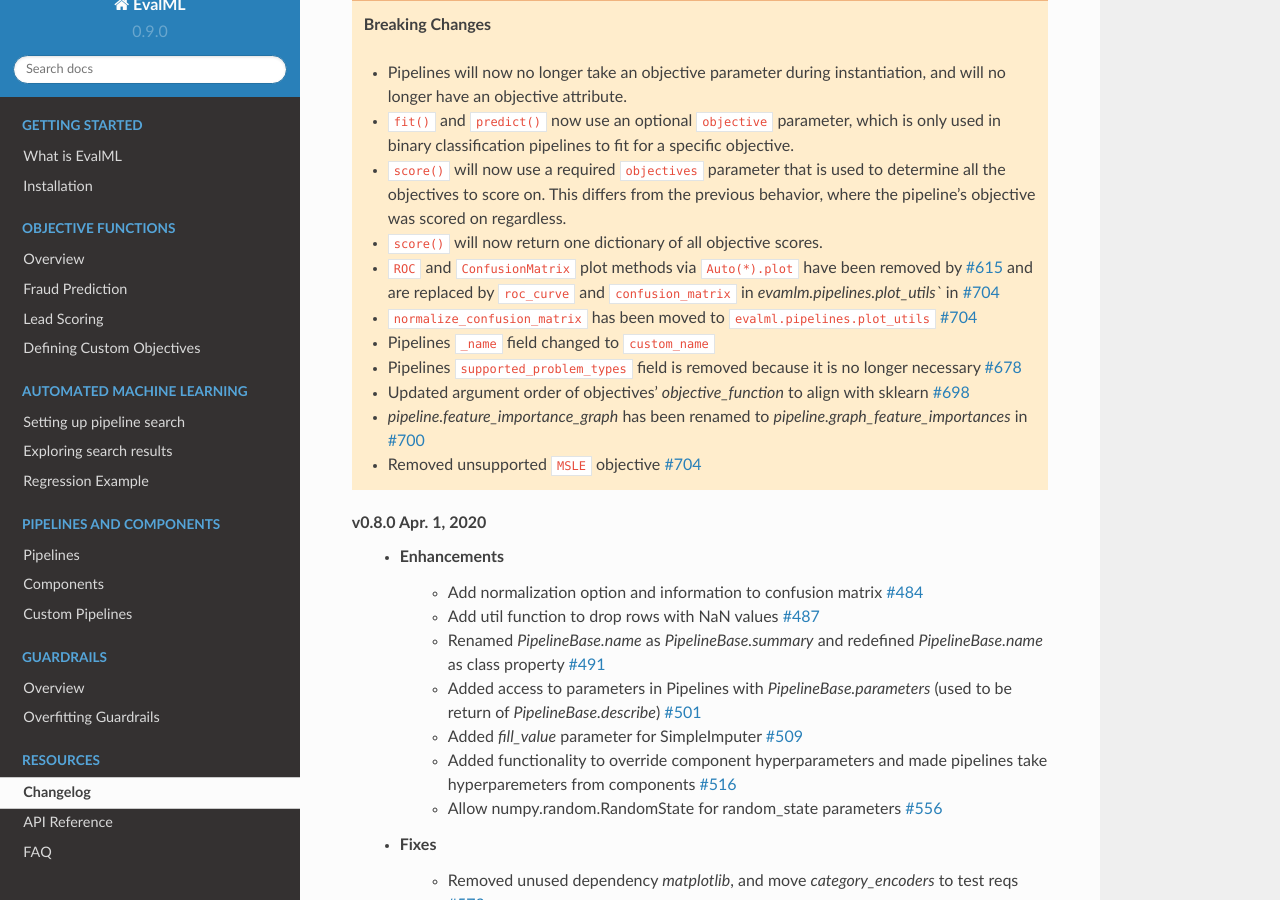
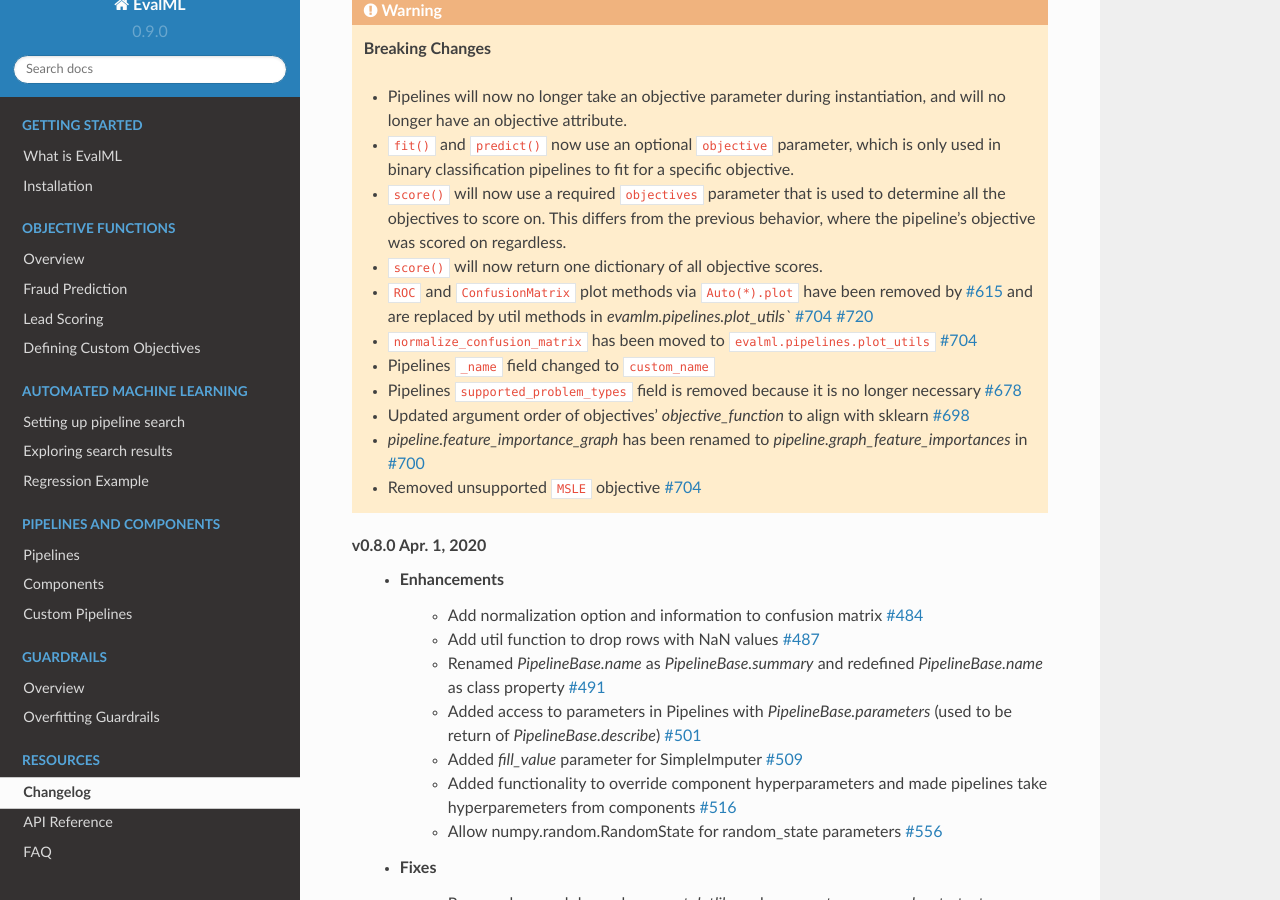
Before and after one commit to alteryx/evalml, a Sphinx documentation site: the page built from docs/source/changelog.rst, in a window 1280 px wide and 900 px high, scrolled down 2782 px. Built offline with Sphinx 7.4.7 and the Read the Docs theme 2.0.0, drawn with Linux system fonts in a browser that asks for light colours; comment, search, counter and statistics services are not loaded; some of the changed text lies outside the part shown.

Commit message:
Changelog

```diff
--- a/docs/source/changelog.rst
+++ b/docs/source/changelog.rst
@@ -60,6 +60,7 @@
         * Renamed `pipeline.feature_importance_graph` to `pipeline.graph_feature_importances` :pr:`700`
         * Moved ROC and confusion matrix methods to `evalml.pipelines.plot_utils` :pr:`704`
         * Renamed `MultiClassificationObjective` to `MulticlassClassificationObjective`, to align with pipeline naming scheme :pr:`715`
+        * Add util methods to graph ROC and confusion matrix :pr:`720`
     * Documentation Changes
         * Fixed some sphinx warnings :pr:`593`
         * Fixed docstring for AutoClassificationSearch with correct command :pr:`599`
@@ -98,7 +99,7 @@
     * ``fit()`` and ``predict()`` now use an optional ``objective`` parameter, which is only used in binary classification pipelines to fit for a specific objective.
     * ``score()`` will now use a required ``objectives`` parameter that is used to determine all the objectives to score on. This differs from the previous behavior, where the pipeline's objective was scored on regardless.
     * ``score()`` will now return one dictionary of all objective scores.
-    * ``ROC`` and ``ConfusionMatrix`` plot methods via ``Auto(*).plot`` have been removed by :pr:`615` and are replaced by ``roc_curve`` and ``confusion_matrix`` in `evamlm.pipelines.plot_utils`` in :pr:`704`
+    * ``ROC`` and ``ConfusionMatrix`` plot methods via ``Auto(*).plot`` have been removed by :pr:`615` and are replaced by util methods in `evamlm.pipelines.plot_utils`` :pr:`704` :pr:`720`
     * ``normalize_confusion_matrix`` has been moved to ``evalml.pipelines.plot_utils`` :pr:`704`
     * Pipelines ``_name`` field changed to ``custom_name``
     * Pipelines ``supported_problem_types`` field is removed because it is no longer necessary :pr:`678`
```
